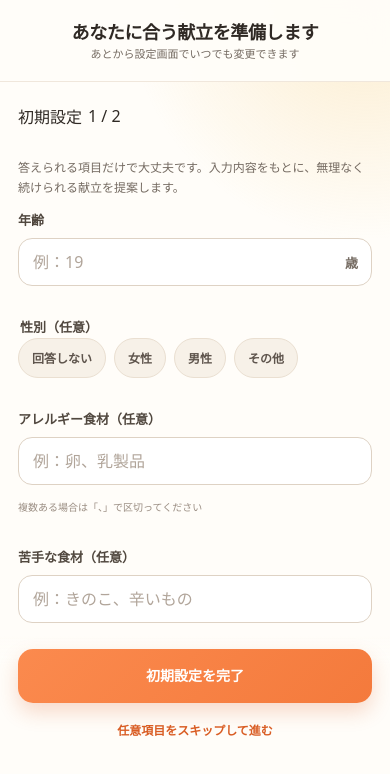
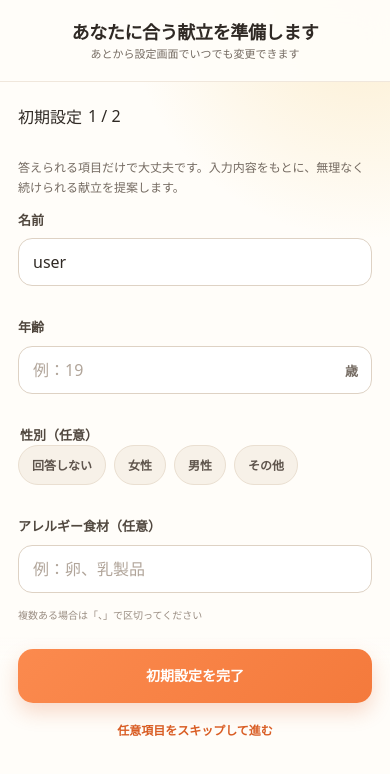
Before and after one commit to kakun02250225-ship-it/kondate-review, a Next.js app: page / in a window 390 px wide. Shown: the top 774 px of the page. Built offline with nearby package versions, Linux system fonts and the light colour scheme.

Commit message:
Add editable user name and improve mobile input focus

```diff
--- a/src/App.jsx
+++ b/src/App.jsx
@@ -28,6 +28,7 @@ import {
 } from "./data";
 
 const initialProfile = {
+  name: "user",
   age: "",
   gender: "",
   allergies: [],
@@ -66,6 +67,7 @@ function listValues(value) {
 function normaliseProfile(value) {
   return {
     ...value,
+    name: typeof value?.name === "string" && value.name.trim() ? value.name.trim() : "user",
     allergies: listValues(value?.allergies),
     dislikes: listValues(value?.dislikes),
     goals: listValues(value?.goals),
@@ -107,6 +109,7 @@ function resolveNavTarget(rawId) {
 }
 
 function editableSettingValue(id, profile) {
+  if (id === "name") return profile.name ?? "user";
   if (id === "budget") return profile.monthlyBudget ?? "";
   if (id === "fridge") return listValues(profile.fridge).join("、");
   if (id === "allergies") return listValues(profile.allergies).join("、");
@@ -118,6 +121,7 @@ function editableSettingValue(id, profile) {
 }
 
 const settingLabels = {
+  name: "名前",
   profile: "プロフィール",
   budget: "月の食費予算",
   fridge: "冷蔵庫の食材",
@@ -393,7 +397,9 @@ export default function MealMateApp() {
 
   const saveSetting = () => {
     const values = settingDraft.split(/[、,]/).map((value) => value.trim()).filter(Boolean);
-    if (editingSetting === "budget") {
+    if (editingSetting === "name") {
+      setProfile((previous) => ({ ...previous, name: settingDraft.trim() || "user" }));
+    } else if (editingSetting === "budget") {
       setProfile((previous) => ({ ...previous, monthlyBudget: settingDraft.replace(/[^0-9]/g, "") }));
     } else if (editingSetting === "fridge") {
       setInventory(values);
@@ -443,6 +449,25 @@ export default function MealMateApp() {
     document.addEventListener("keydown", handleKeyDown);
     return () => document.removeEventListener("keydown", handleKeyDown);
   }, [editingSetting]);
+
+  useEffect(() => {
+    const handleFocusIn = (event) => {
+      const target = event.target;
+      if (!(target instanceof HTMLElement)) return;
+      if (!target.matches("input, textarea, select")) return;
+
+      window.setTimeout(() => {
+        target.scrollIntoView({
+          block: "center",
+          inline: "nearest",
+          behavior: "smooth",
+        });
+      }, 260);
+    };
+
+    document.addEventListener("focusin", handleFocusIn);
+    return () => document.removeEventListener("focusin", handleFocusIn);
+  }, []);
 
   const onNavChange = (value) => {
     const id = typeof value === "object" ? value.id ?? value.value ?? value.label : value;
--- a/src/screens/InitialSetup.jsx
+++ b/src/screens/InitialSetup.jsx
@@ -117,6 +117,17 @@ export default function InitialSetup({
         </p>
 
         <label className="form-field">
+          <span className="form-label">名前</span>
+          <input
+            autoComplete="nickname"
+            onChange={(event) => updateField("name", event.target.value)}
+            placeholder="user"
+            type="text"
+            value={profile.name ?? ""}
+          />
+        </label>
+
+        <label className="form-field">
           <span className="form-label">年齢</span>
           <span className="input-with-unit">
             <input
--- a/src/screens/Settings.jsx
+++ b/src/screens/Settings.jsx
@@ -1,4 +1,3 @@
-import { setupOptions } from '../data';
 import Header from '../components/Header';
 
 function itemName(item) {
@@ -10,38 +9,34 @@ function joinItems(items, emptyLabel = 'なし') {
   return items.map(itemName).filter(Boolean).join('、') || emptyLabel;
 }
 
-function firstSetupValue(key, fallback) {
-  const source = setupOptions?.[key];
-  if (!Array.isArray(source) || source.length === 0) return fallback;
-  return itemName(source[0]) || fallback;
-}
-
 export default function Settings({
-  profile = { age: 20, gender: '回答しない' },
+  profile = { name: 'user', age: 20, gender: '回答しない' },
   budget = 18000,
   fridgeItems = ['卵', 'キャベツ', '豚こま肉'],
   allergies = [],
-  dislikes = ['パクチー'],
-  tastePreferences = ['薄味', 'さっぱり'],
-  goals = [firstSetupValue('mealGoals', '健康'), '節約'],
+  dislikes = [],
+  tastePreferences = [],
+  goals = [],
   onEdit,
   onBack,
 }) {
+  const displayName = typeof profile === 'string' ? profile : profile?.name || 'user';
   const profileValue = typeof profile === 'string'
     ? profile
     : [profile?.age && `${profile.age}歳`, profile?.gender].filter(Boolean).join('・') || '未設定';
-  const budgetValue = typeof budget === 'number'
+  const budgetValue = typeof budget === 'number' && budget > 0
     ? `月 ¥${budget.toLocaleString('ja-JP')}`
-    : budget || '未設定';
+    : '未設定';
 
   const sections = [
+    { id: 'name', icon: 'u', label: '名前', value: displayName },
     { id: 'profile', icon: '👤', label: 'プロフィール', value: profileValue },
     { id: 'budget', icon: '¥', label: '食費予算', value: budgetValue },
     { id: 'fridge', icon: '❄️', label: '冷蔵庫の食材', value: joinItems(fridgeItems, '登録なし') },
     { id: 'allergies', icon: '!', label: 'アレルギー', value: joinItems(allergies) },
     { id: 'dislikes', icon: '−', label: '苦手な食材', value: joinItems(dislikes) },
     { id: 'taste', icon: '♡', label: '味の好み', value: joinItems(tastePreferences, '未設定') },
-    { id: 'goals', icon: '◎', label: '食事の目的', value: joinItems(goals, '未設定') },
+    { id: 'goals', icon: '●', label: '食事の目的', value: joinItems(goals, '未設定') },
   ];
 
   return (
@@ -54,10 +49,12 @@ export default function Settings({
 
       <div className="screen-body screen-content">
         <div className="settings-profile-card profile-card">
-          <div className="settings-profile-card__avatar profile-avatar" aria-hidden="true">u</div>
+          <div className="settings-profile-card__avatar profile-avatar" aria-hidden="true">
+            {displayName.slice(0, 1).toLowerCase()}
+          </div>
           <div>
             <p className="eyebrow">ひとり暮らし献立</p>
-            <h1 id="settings-title">userの設定</h1>
+            <h1 id="settings-title">{displayName}の設定</h1>
             <p>入力内容を献立提案の条件として使用します。</p>
           </div>
         </div>
```
